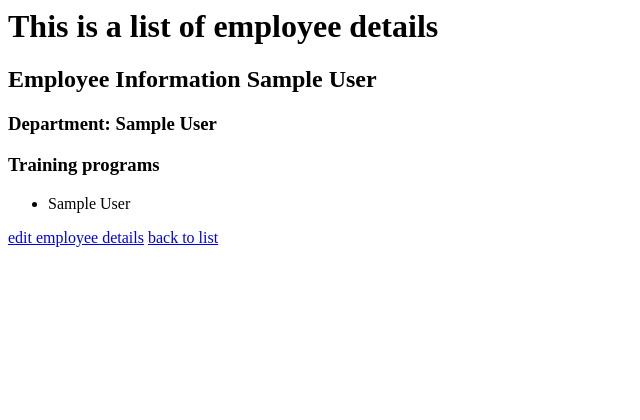
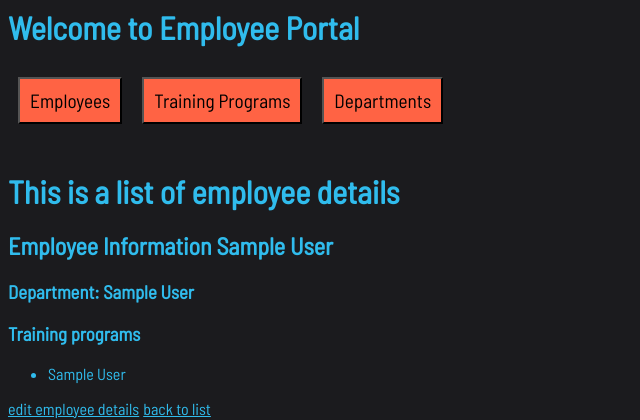
Before and after one commit to elated-egrets/bangazon-internal-site, a Django app: page /employees/1/ in a window 1280 px wide. Shown: the top 420 px of the page, without its empty margins (0-640 px from the left). Run offline with Django 3.2, Linux system fonts and the light colour scheme; tables that the repository leaves empty hold one stand-in row (values such as "Sample post").

Commit message:
forms looking gud

```diff
--- a/employee_portal/templates/employee_portal/employee_detail.html
+++ b/employee_portal/templates/employee_portal/employee_detail.html
@@ -1,3 +1,7 @@
+{% extends "employee_portal/index.html" %}
+
+{% block main_stuff %}
+    {% include 'employee_portal/nav_bar.html' with nav_location=department %}
 <h1>This is a list of employee details</h1>
 
 <h2>Employee Information {{employee_model.first_name}} {{employee_model.last_name}}</h2>
@@ -15,3 +19,4 @@
 
 <a href="{% url 'employee_portal:employee_edit' employee_model.id %}">edit employee details</a>
 <a href="{% url 'employee_portal:employee_list' %}">back to list</a>
+{% endblock %}
```
